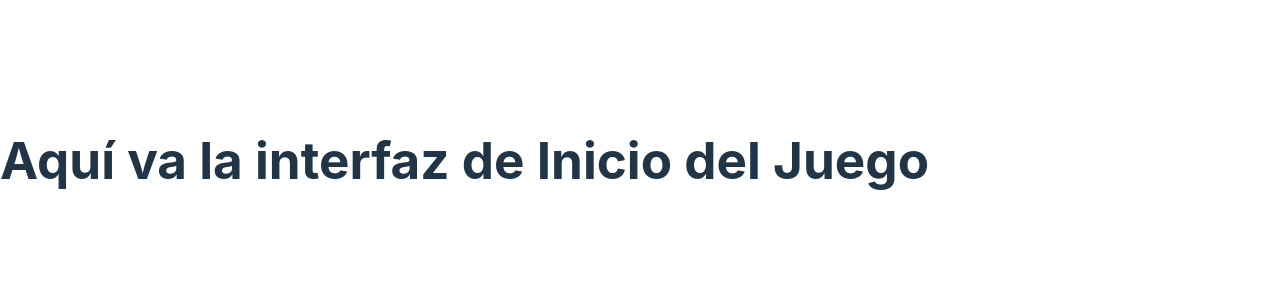
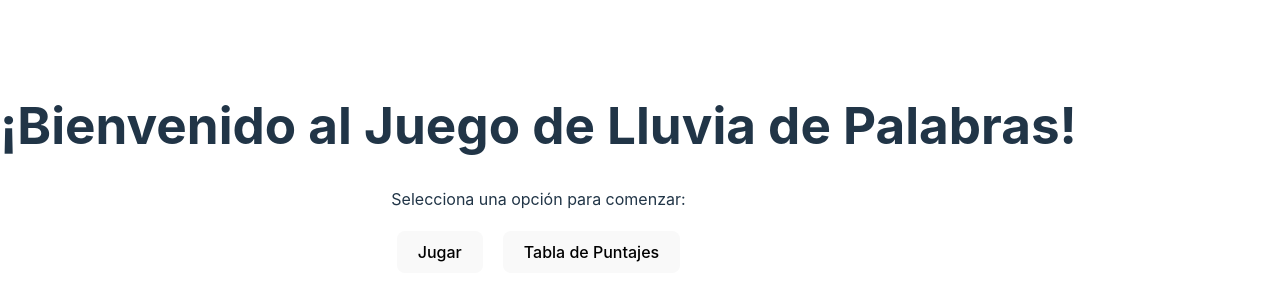
Before and after one commit to SamyAguilar/LluviaEstrellas, a React (Vite) app in the folder interfaz/LluviaPalabras/: page /inicio-juego in a window 1280 px wide. Shown: the part 240-540 px from the top of the page. Built offline with nearby package versions, Linux system fonts and the light colour scheme.

Commit message:
Intento del juego v2

```diff
--- a/interfaz/LluviaPalabras/src/components/InicioJuego.jsx
+++ b/interfaz/LluviaPalabras/src/components/InicioJuego.jsx
@@ -1,9 +1,39 @@
-import React from 'react';
+import React from "react";
+import { useNavigate } from "react-router-dom";
 
 const InicioJuego = () => {
+  const navigate = useNavigate();
+
   return (
-    <div>
-      <h1>Aquí va la interfaz de Inicio del Juego</h1>
+    <div style={{ textAlign: "center", marginTop: "50px" }}>
+      <h1>¡Bienvenido al Juego de Lluvia de Palabras!</h1>
+      <p>Selecciona una opción para comenzar:</p>
+      <div style={{ marginTop: "20px" }}>
+        {/* Botón para iniciar el juego */}
+        <button
+          style={{
+            padding: "10px 20px",
+            fontSize: "16px",
+            marginRight: "20px",
+            cursor: "pointer",
+          }}
+          onClick={() => navigate("/juego")}
+        >
+          Jugar
+        </button>
+
+        {/* Botón para ver la tabla de puntajes */}
+        <button
+          style={{
+            padding: "10px 20px",
+            fontSize: "16px",
+            cursor: "pointer",
+          }}
+          onClick={() => navigate("/tabla-puntajes")}
+        >
+          Tabla de Puntajes
+        </button>
+      </div>
     </div>
   );
 };
--- a/interfaz/LluviaPalabras/src/components/Juego.jsx
+++ b/interfaz/LluviaPalabras/src/components/Juego.jsx
@@ -1,5 +1,5 @@
-import React, { useState, useEffect } from 'react';
-import axios from 'axios';
+import React, { useState, useEffect } from "react";
+import axios from "axios";
 
 const Juego = () => {
   const [palabras, setPalabras] = useState([]);
@@ -13,8 +13,11 @@ const Juego = () => {
 
   // Cargar palabras desde la API
   const cargarPalabras = async () => {
+    console.log(localStorage.getItem("token"));
     try {
       const token = localStorage.getItem("token");
+      if (!token) throw new Error("No se encontró el token en el almacenamiento local");
+
       const response = await axios.get("http://localhost:8080/apis/juego/palabras", {
         headers: {
           Authorization: `Bearer ${token}`,
@@ -25,19 +28,22 @@ const Juego = () => {
       inicializarPosiciones(response.data.length);
     } catch (error) {
       console.error("Error al cargar las palabras:", error);
+      alert("No se pudieron cargar las palabras. Verifique su conexión o token.");
     }
   };
 
   // Inicializar posiciones iniciales
   const inicializarPosiciones = (cantidad) => {
     const posicionesIniciales = Array.from({ length: cantidad }, () => ({
-      x: Math.random() * 90 + 5, // Posición X aleatoria
+      x: Math.random() * 90 + 5, // Posición X aleatoria (5% - 95%)
       y: 0, // Posición inicial Y (parte superior)
     }));
     setPosiciones(posicionesIniciales);
   };
 
+  // Movimiento automático de las palabras
   useEffect(() => {
+    const velocidad = Math.max(500 - puntos, 200); // Velocidad disminuye con más puntos, mínimo 200ms
     const intervalo = setInterval(() => {
       setPosiciones((prev) =>
         prev.map((pos) => ({
@@ -45,20 +51,22 @@ const Juego = () => {
           y: pos.y + 1, // Incrementar posición Y para simular caída
         }))
       );
-    }, 500); // Actualizar cada 500ms
+    }, velocidad);
 
     return () => clearInterval(intervalo); // Limpiar intervalo al desmontar
-  }, []);
+  }, [puntos]);
 
+  // Manejo del input del jugador
   const manejarInput = () => {
+    if (!input.trim()) return; // No hacer nada si el input está vacío
+
     const index = palabras.findIndex((p) => p.palabra.toLowerCase() === input.toLowerCase());
-
     if (index !== -1) {
-      // Calcular puntaje
+      // Calcular puntaje según posición
       const posY = posiciones[index].y;
       const palabraPuntos = palabras[index].puntos;
+      let puntosGanados = 0;
 
-      let puntosGanados = 0;
       if (posY < 33) puntosGanados = palabraPuntos; // Parte superior: puntaje completo
       else if (posY < 66) puntosGanados = palabraPuntos * 0.75; // Mitad: 75%
       else puntosGanados = palabraPuntos * 0.5; // Parte inferior: 50%
@@ -73,12 +81,13 @@ const Juego = () => {
     setInput(""); // Limpiar input
   };
 
+  // Manejar palabras que salen de la pantalla
   useEffect(() => {
     const palabrasFuera = posiciones.filter((pos) => pos.y >= 100);
 
     if (palabrasFuera.length > 0) {
       palabrasFuera.forEach((_, index) => {
-        const palabraPuntos = palabras[index].puntos;
+        const palabraPuntos = palabras[index]?.puntos || 0; // Manejo seguro si palabras[index] es undefined
         setPuntos((prev) => prev - palabraPuntos * 0.5); // Penalización
       });
 
@@ -90,8 +99,17 @@ const Juego = () => {
   return (
     <div>
       <h1>Puntos: {puntos}</h1>
-      <div id="juego">
-        {/* Aquí se mostrarán las palabras */}
+      <div
+        id="juego"
+        style={{
+          position: "relative",
+          width: "100%",
+          height: "500px",
+          overflow: "hidden",
+          border: "2px solid black",
+          backgroundColor: "#f0f0f0",
+        }}
+      >
         {posiciones.map((pos, index) => (
           <div
             key={index}
--- a/interfaz/LluviaPalabras/src/main.jsx
+++ b/interfaz/LluviaPalabras/src/main.jsx
@@ -4,6 +4,7 @@ import { BrowserRouter as Router, Routes, Route } from 'react-router-dom';
 import Login from './components/Login';
 import RegistroPalabras from './components/RegistroPalabras';
 import InicioJuego from './components/InicioJuego';
+import Juego from "./components/Juego";
 import './index.css';
 
 ReactDOM.createRoot(document.getElementById('root')).render(
@@ -13,6 +14,7 @@ ReactDOM.createRoot(document.getElementById('root')).render(
         <Route path="/" element={<Login />} />
         <Route path="/registro-palabras" element={<RegistroPalabras />} />
         <Route path="/inicio-juego" element={<InicioJuego />} />
+        <Route path="/juego" element={<Juego />} />
       </Routes>
     </Router>
   </React.StrictMode>
```
Also changed, not shown: 1 other file (tests, documents, lock files or other folders).
